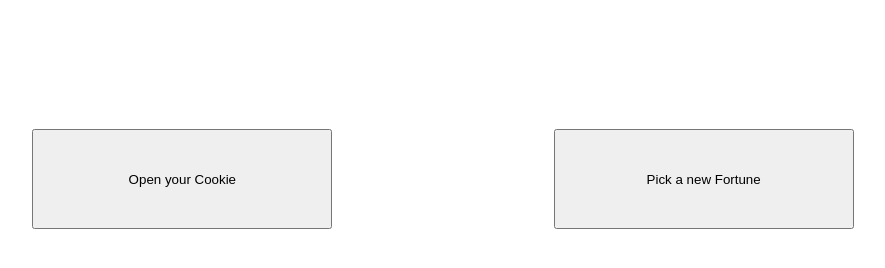
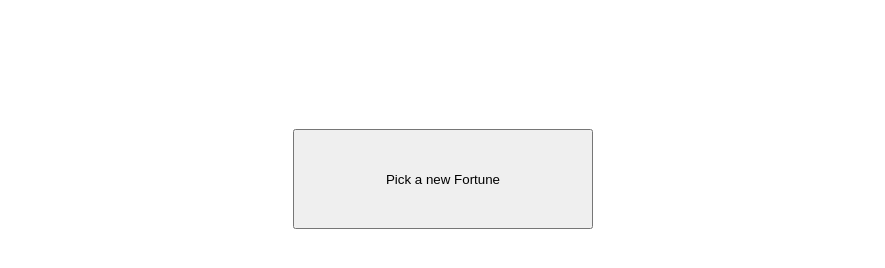
Before and after one commit to snowykittin/Fortune-Cookie, a plain HTML site: page index.html in a window 1280 px wide. Both pictures are taken after a click on the button "Open your Cookie". Shown: the part 84-352 px from the top of the page, without its empty margins (197-1082 px from the left). Drawn offline with Linux system fonts and the light colour scheme.

Commit message:
Added button functionality

```diff
--- a/index.html
+++ b/index.html
@@ -13,8 +13,8 @@
 
     <div id="fortuneResponse">Please open your cookie.</div>
     <div class="buttons">
-        <button onclick="myFortune.getFortune()">Open your Cookie</button>
-        <button onclick="myFortune.newCookie()">Pick a new Fortune</button>
+        <button onclick="myFortune.getFortune()" id="openCookie">Open your Cookie</button>
+        <button onclick="myFortune.newCookie()" id="getCookie">Pick a new Fortune</button>
     </div>
 
     <script src="js/app.js"></script>
--- a/js/app.js
+++ b/js/app.js
@@ -1,6 +1,11 @@
 /*Summer Sexton
 NEWM-N 320
 August 25, 2022*/
+
+
+//Get the button IDs for showing/hiding
+let openCookie = document.getElementById("openCookie");
+let getCookie = document.getElementById("getCookie");
 
 
 class RandomPicker{
@@ -27,10 +32,14 @@ class FortuneCookie extends RandomPicker{
     getFortune(){
         let reply = this.pickRandom();
         this.outputElement.innerHTML = reply;
+        openCookie.style.display = "none";
+        getCookie.style.display = "inline";
     }
 
     newCookie(){
         this.outputElement.innerHTML = "Please open your cookie.";
+        openCookie.style.display = "inline";
+        getCookie.style.display = "none";
     }
 }
 
--- a/style.css
+++ b/style.css
@@ -15,3 +15,7 @@ button{
     width: 300px;
     height: 100px;
 }
+
+#getCookie{
+    display: none;
+}
```
